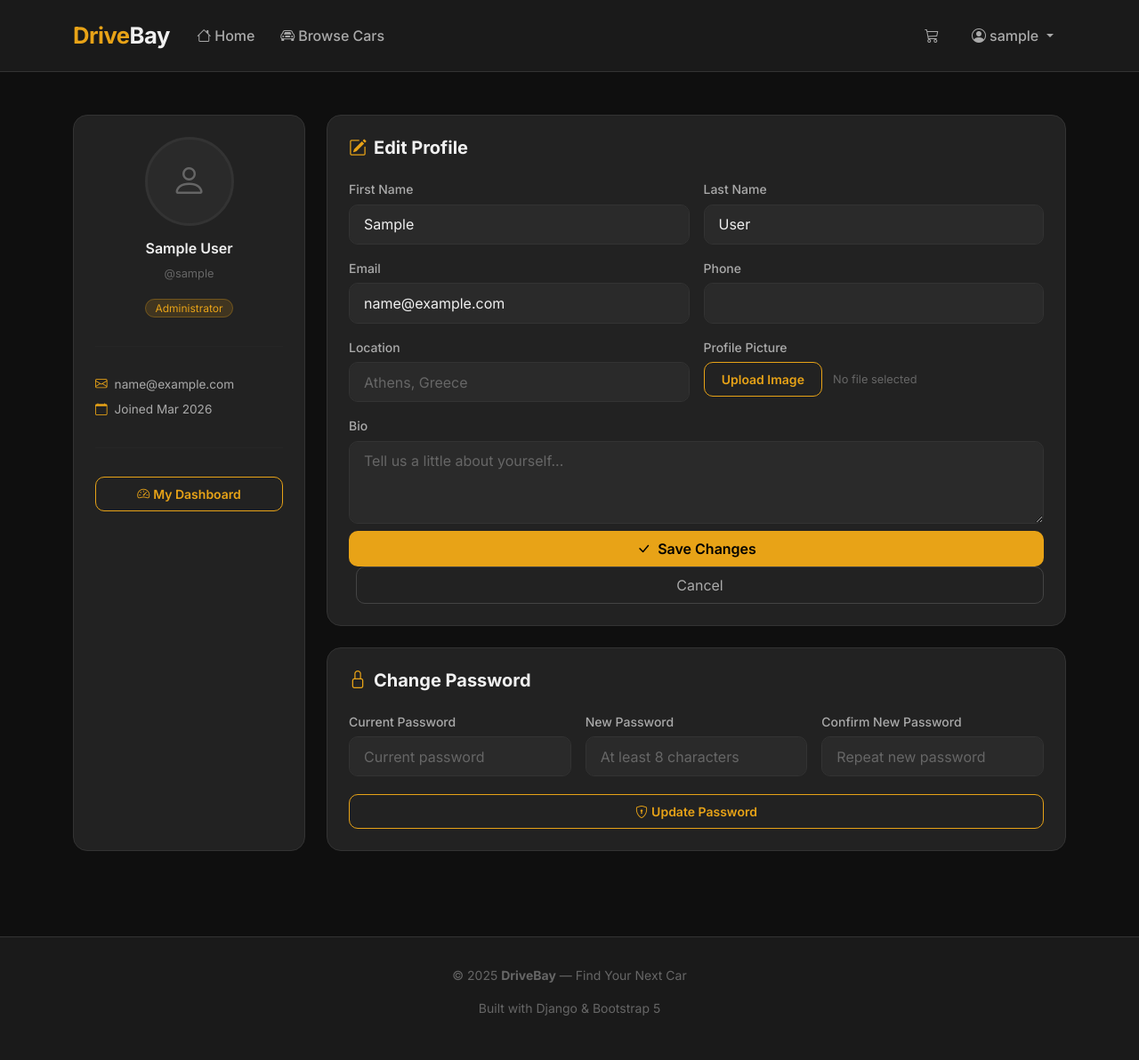
After one commit to Thtekos/drivebay, a Django app: page /profile/ in a window 1280 px wide. The commit adds this page. Shown: the whole page at 89% size. Run offline with Django 5.2, Linux system fonts and the light colour scheme; the visitor is signed in with stand-in values (Sample User, id 1); data comes from the database, SQL or seed files in the repository.

Commit message:
Add profile page with edit form, avatar upload preview, style avatar with file input and custom button and filename display, and change password ability

```diff
--- a/cars/urls.py
+++ b/cars/urls.py
@@ -8,4 +8,6 @@ urlpatterns = [
     path('register/', views.register_view, name='register'),
     path('login/', views.login_view, name='login'),
     path('logout/', views.logout_view, name='logout'),
+    path('profile/', views.profile_view, name='profile'),
+    path('profile/change-password/', views.change_password_view, name='change_password'),
 ]
--- a/cars/views.py
+++ b/cars/views.py
@@ -241,3 +241,61 @@ def logout_view(request):
     logout(request)
     messages.success(request, 'You have been logged out.')
     return redirect('home')
+
+@login_required
+def profile_view(request):
+    profile, created = UserProfile.objects.get_or_create(user=request.user)
+
+    if request.method == 'POST':
+        # Update user fields
+        request.user.first_name = request.POST.get('first_name', '').strip()
+        request.user.last_name = request.POST.get('last_name', '').strip()
+        request.user.email = request.POST.get('email', '').strip()
+        request.user.save()
+
+        # Update profile fields
+        profile.phone = request.POST.get('phone', '').strip()
+        profile.location = request.POST.get('location', '').strip()
+        profile.bio = request.POST.get('bio', '').strip()
+
+        if 'avatar' in request.FILES:
+            profile.avatar = request.FILES['avatar']
+
+        profile.save()
+        messages.success(request, 'Profile updated successfully.')
+        return redirect('profile')
+
+    context = {
+        'profile': profile,
+    }
+    return render(request, 'profile.html', context)
+
+@login_required
+def change_password_view(request):
+    if request.method == 'POST':
+        current_password = request.POST.get('current_password', '')
+        new_password1 = request.POST.get('new_password1', '')
+        new_password2 = request.POST.get('new_password2', '')
+
+        # Validate current password
+        if not request.user.check_password(current_password):
+            messages.error(request, 'Current password is incorrect.')
+            return redirect('profile')
+
+        if len(new_password1) < 8:
+            messages.error(request, 'New password must be at least 8 characters.')
+            return redirect('profile')
+
+        if new_password1 != new_password2:
+            messages.error(request, 'New passwords do not match.')
+            return redirect('profile')
+
+        request.user.set_password(new_password1)
+        request.user.save()
+
+        # Re-login after password change
+        login(request, request.user)
+        messages.success(request, 'Password updated successfully.')
+        return redirect('profile')
+
+    return redirect('profile')
--- a/static/css/style.css
+++ b/static/css/style.css
@@ -355,3 +355,13 @@ a:hover {
     color: var(--text-muted);
     font-size: 0.85rem;
 }
+
+/* Prevent cards from stretching in flex/grid rows */
+.row > [class*="col"] {
+    display: flex;
+    flex-direction: column;
+}
+
+.row > [class*="col"] > .car-card {
+    flex: 0 1 auto;
+}
--- /dev/null
+++ b/static/js/profile.js
@@ -0,0 +1,67 @@
+// Profile page interactions
+
+$(document).ready(function () {
+
+// Custom avatar button trigger
+const avatarBtn = document.querySelector('#avatar-btn');
+if (avatarBtn) {
+    avatarBtn.addEventListener('click', function () {
+        document.querySelector('#avatar-input').click();
+    });
+}
+
+// Avatar image preview before upload
+const avatarInput = document.querySelector('#avatar-input');
+if (avatarInput) {
+    avatarInput.addEventListener('change', function () {
+        const file = this.files[0];
+        if (!file) return;
+
+        // Update filename label
+        document.querySelector('#avatar-filename').textContent = file.name;
+
+        const reader = new FileReader();
+        reader.onload = function (e) {
+            const preview = document.querySelector('#avatar-preview');
+            const container = document.querySelector('#avatar-preview-container');
+            preview.src = e.target.result;
+            container.style.display = 'block';
+        };
+        reader.readAsDataURL(file);
+    });
+}
+
+    // Live password match check
+    const newPw1 = document.querySelector('#new-password1');
+    const newPw2 = document.querySelector('#new-password2');
+    const pwMsg = document.querySelector('#pw-match-msg');
+
+    if (newPw2) {
+        newPw2.addEventListener('input', function () {
+            if (newPw1.value === '' || newPw2.value === '') {
+                pwMsg.textContent = '';
+                return;
+            }
+            if (newPw1.value === newPw2.value) {
+                pwMsg.textContent = 'Passwords match';
+                pwMsg.style.color = 'var(--success)';
+            } else {
+                pwMsg.textContent = 'Passwords do not match';
+                pwMsg.style.color = 'var(--danger)';
+            }
+        });
+    }
+
+    // Prevent password form submit if passwords don't match
+    const passwordForm = document.querySelector('#password-form');
+    if (passwordForm) {
+        passwordForm.addEventListener('submit', function (e) {
+            if (newPw1.value !== newPw2.value) {
+                e.preventDefault();
+                pwMsg.textContent = 'Passwords do not match';
+                pwMsg.style.color = 'var(--danger)';
+            }
+        });
+    }
+
+});
--- /dev/null
+++ b/templates/profile.html
@@ -0,0 +1,192 @@
+{% extends 'base.html' %}
+{% load static %}
+
+{% block title %}My Profile — DriveBay{% endblock %}
+
+{% block content %}
+<div class="container py-5">
+    <div class="row g-4">
+
+        <!-- Left: avatar + quick info -->
+        <div class="col-lg-3">
+            <div class="car-card p-4 text-center">
+
+                <!-- Avatar -->
+                {% if profile.avatar %}
+                    <img src="{{ profile.avatar.url }}" alt="Avatar"
+                        style="width:100px; height:100px; border-radius:50%; object-fit:cover; border: 3px solid var(--accent);">
+                {% else %}
+                    <div style="width:100px; height:100px; border-radius:50%; background:var(--bg-input);
+                                display:flex; align-items:center; justify-content:center;
+                                margin:0 auto; border: 3px solid var(--border);">
+                        <i class="bi bi-person" style="font-size:2.5rem; color:var(--text-muted);"></i>
+                    </div>
+                {% endif %}
+
+                <h6 class="mt-3" style="color:var(--text-primary); font-weight:600;">
+                    {{ user.get_full_name|default:user.username }}
+                </h6>
+                <p style="color:var(--text-muted); font-size:0.8rem;">@{{ user.username }}</p>
+
+                {% if user.is_staff %}
+                <span style="background:rgba(232,163,23,0.15); color:var(--accent);
+                            border:1px solid rgba(232,163,23,0.3); padding:2px 10px;
+                            border-radius:99px; font-size:0.75rem;">
+                    Administrator
+                </span>
+                {% endif %}
+
+                <hr class="divider">
+
+                <!-- Quick stats -->
+                <div style="font-size:0.85rem; text-align:left;">
+                    {% if profile.location %}
+                    <div class="d-flex align-items-center gap-2 mb-2" style="color:var(--text-secondary);">
+                        <i class="bi bi-geo-alt text-accent"></i>{{ profile.location }}
+                    </div>
+                    {% endif %}
+                    {% if profile.phone %}
+                    <div class="d-flex align-items-center gap-2 mb-2" style="color:var(--text-secondary);">
+                        <i class="bi bi-telephone text-accent"></i>{{ profile.phone }}
+                    </div>
+                    {% endif %}
+                    <div class="d-flex align-items-center gap-2 mb-2" style="color:var(--text-secondary);">
+                        <i class="bi bi-envelope text-accent"></i>{{ user.email }}
+                    </div>
+                    <div class="d-flex align-items-center gap-2" style="color:var(--text-secondary);">
+                        <i class="bi bi-calendar text-accent"></i>Joined {{ user.date_joined|date:"M Y" }}
+                    </div>
+                </div>
+
+                <hr class="divider">
+                <a href="/dashboard/" class="btn btn-outline-accent w-100 btn-sm">
+                    <i class="bi bi-speedometer2 me-1"></i>My Dashboard
+                </a>
+            </div>
+        </div>
+
+        <!-- Right: edit form -->
+        <div class="col-lg-9">
+            <div class="car-card p-4" style="height: fit-content;">
+                <h5 style="color:var(--text-primary); font-weight:700; margin-bottom:1.5rem;">
+                    <i class="bi bi-pencil-square text-accent me-2"></i>Edit Profile
+                </h5>
+
+                <form method="POST" action="/profile/" enctype="multipart/form-data" id="profile-form">
+                    {% csrf_token %}
+
+                    <div class="row g-3">
+
+                        <div class="col-md-6">
+                            <label class="form-label">First Name</label>
+                            <input type="text" name="first_name" class="form-control"
+                                value="{{ user.first_name }}">
+                        </div>
+
+                        <div class="col-md-6">
+                            <label class="form-label">Last Name</label>
+                            <input type="text" name="last_name" class="form-control"
+                                value="{{ user.last_name }}">
+                        </div>
+
+                        <div class="col-md-6">
+                            <label class="form-label">Email</label>
+                            <input type="email" name="email" class="form-control"
+                                value="{{ user.email }}"
+                                pattern="[a-zA-Z0-9._%+\-]+@[a-zA-Z0-9.\-]+\.[a-zA-Z]{2,}"
+                                title="Please enter a valid email address">
+                        </div>
+
+                        <div class="col-md-6">
+                            <label class="form-label">Phone</label>
+                            <input type="tel" name="phone" class="form-control"
+                                value="{{ profile.phone }}">
+                        </div>
+
+                        <div class="col-md-6">
+                            <label class="form-label">Location</label>
+                            <input type="text" name="location" class="form-control"
+                                value="{{ profile.location }}" placeholder="Athens, Greece">
+                        </div>
+
+                        <div class="col-md-6">
+                            <label class="form-label">Profile Picture</label>
+                            <input type="file" name="avatar" accept="image/*" id="avatar-input" style="display:none;">
+                            <div style="display:flex; align-items:center; gap:0.75rem; flex-wrap:wrap;">
+                                <button type="button" class="btn btn-outline-accent btn-sm" id="avatar-btn">
+                                    Upload Image
+                                </button>
+                                <span id="avatar-filename" style="font-size:0.8rem; color:var(--text-muted);">No file selected</span>
+                            </div>
+                        </div>
+
+                        <!-- Avatar preview -->
+                        <div class="col-12" id="avatar-preview-container" style="display:none;">
+                            <img id="avatar-preview" src=""
+                                style="width:80px; height:80px; border-radius:50%; object-fit:cover; border:2px solid var(--accent);">
+                        </div>
+
+                        <div class="col-12">
+                            <label class="form-label">Bio</label>
+                            <textarea name="bio" class="form-control" rows="3"
+                                    placeholder="Tell us a little about yourself...">{{ profile.bio }}</textarea>
+                        </div>
+
+                        <div class="col-12 mt-2">
+                            <button type="submit" class="btn btn-accent">
+                                <i class="bi bi-check-lg me-2"></i>Save Changes
+                            </button>
+                            <a href="/dashboard/" class="btn btn-dark-outline ms-2">Cancel</a>
+                        </div>
+
+                    </div>
+                </form>
+            </div>
+
+            <!-- Change password section -->
+            <div class="car-card p-4 mt-4" style="height: fit-content;">
+                <h5 style="color:var(--text-primary); font-weight:700; margin-bottom:1.5rem;">
+                    <i class="bi bi-lock text-accent me-2"></i>Change Password
+                </h5>
+
+                <form method="POST" action="/profile/change-password/" id="password-form">
+                    {% csrf_token %}
+                    <div class="row g-3">
+
+                        <div class="col-md-4">
+                            <label class="form-label">Current Password</label>
+                            <input type="password" name="current_password" class="form-control"
+                                placeholder="Current password">
+                        </div>
+
+                        <div class="col-md-4">
+                            <label class="form-label">New Password</label>
+                            <input type="password" name="new_password1" class="form-control"
+                                placeholder="At least 8 characters" id="new-password1">
+                        </div>
+
+                        <div class="col-md-4">
+                            <label class="form-label">Confirm New Password</label>
+                            <input type="password" name="new_password2" class="form-control"
+                                placeholder="Repeat new password" id="new-password2">
+                            <div id="pw-match-msg" style="font-size:0.8rem; margin-top:4px;"></div>
+                        </div>
+
+                        <div class="col-12">
+                            <button type="submit" class="btn btn-outline-accent btn-sm">
+                                <i class="bi bi-shield-lock me-1"></i>Update Password
+                            </button>
+                        </div>
+
+                    </div>
+                </form>
+            </div>
+        </div>
+
+    </div>
+</div>
+{% endblock %}
+
+{% block extra_js %}
+<script defer src="{% static 'js/profile.js' %}"></script>
+{% endblock %}
```
